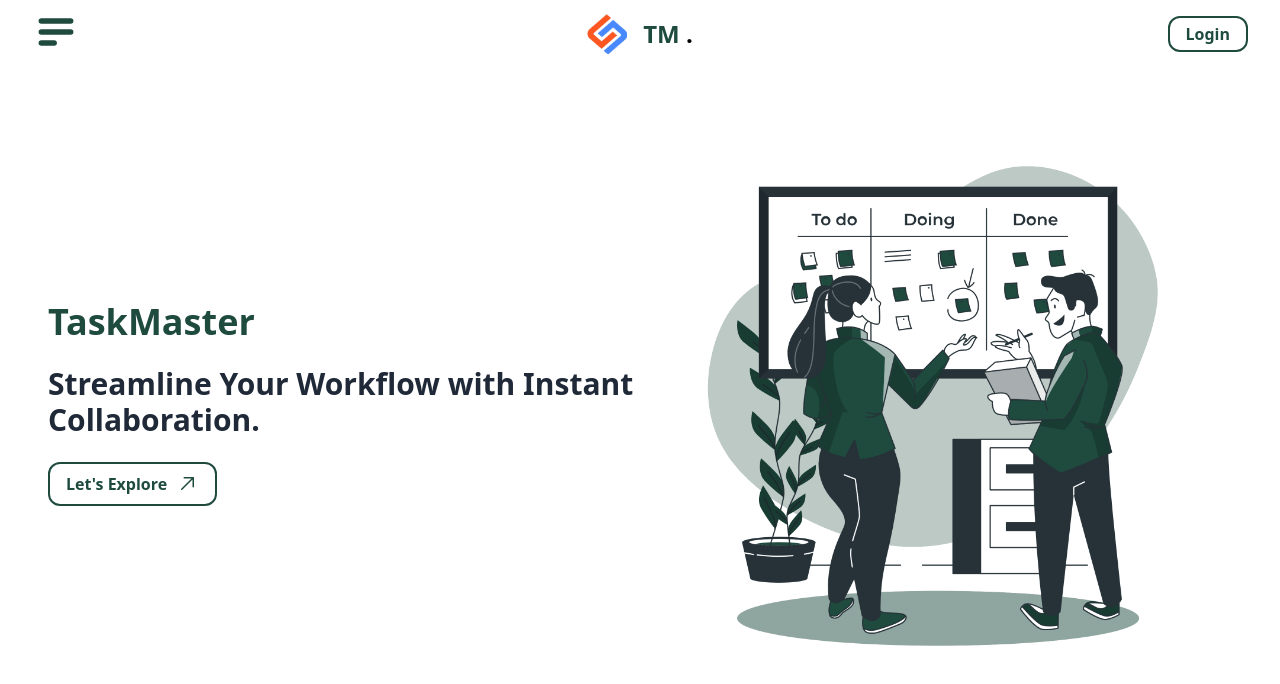
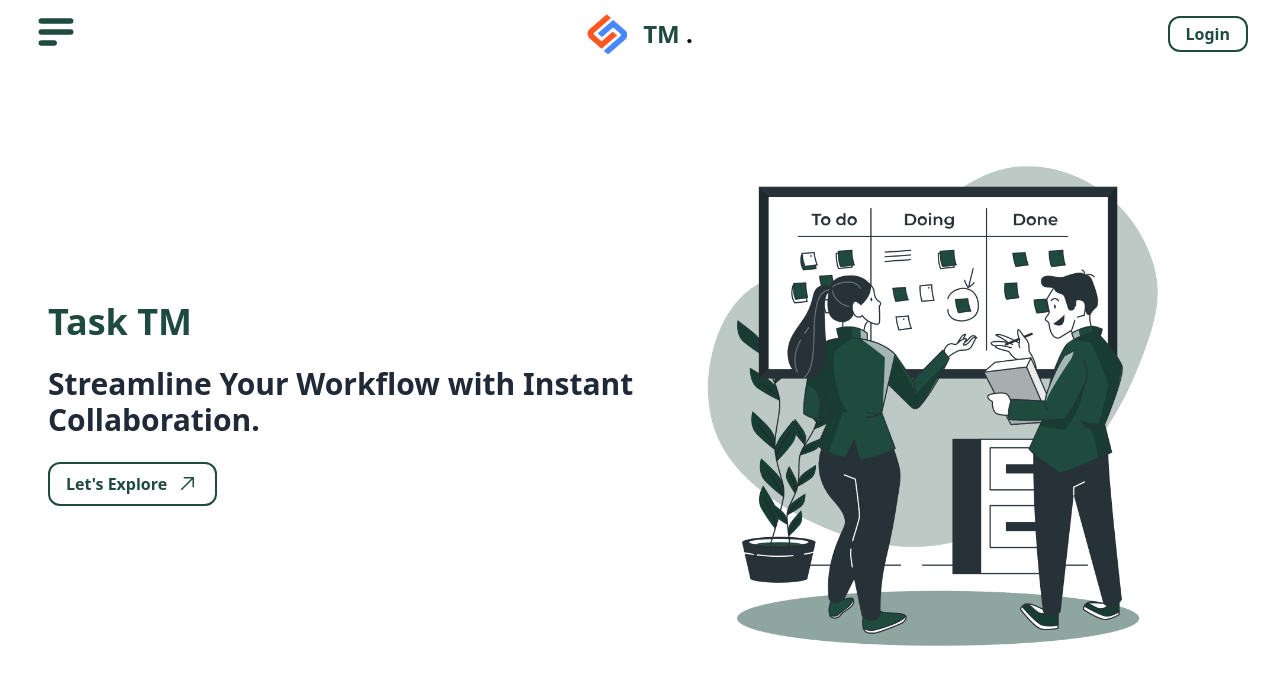
Before and after one commit to Rashedul-Hoque-Rashed/real-time-task-management, a React (Vite) app: page / in a window 1280 px wide. Shown: the top 684 px of the page. Built offline with nearby package versions, Linux system fonts and the light colour scheme; no server answers.

Commit message:
change name

```diff
--- a/src/Pages/Home/Banner/Banner.jsx
+++ b/src/Pages/Home/Banner/Banner.jsx
@@ -9,7 +9,7 @@
             <div className="grid lg:grid-cols-2 grid-cols-1 bg-white rounded-lg">
                 <div>
                     <div className="flex flex-col justify-center items-center lg:items-start h-full">
-                        <h1 className="text-2xl md:text-3xl lg:text-4xl font-bold text-[#1f4b3f]">TaskMaster</h1>
+                        <h1 className="text-2xl md:text-3xl lg:text-4xl font-bold text-[#1f4b3f]">Task TM</h1>
                         <h2 className="font-semibold text-xl md:text-2xl lg:text-3xl py-3 md:py-4 lg:py-6 text-center lg:text-start">
                             Streamline Your Workflow with Instant Collaboration.
                         </h2>
```
